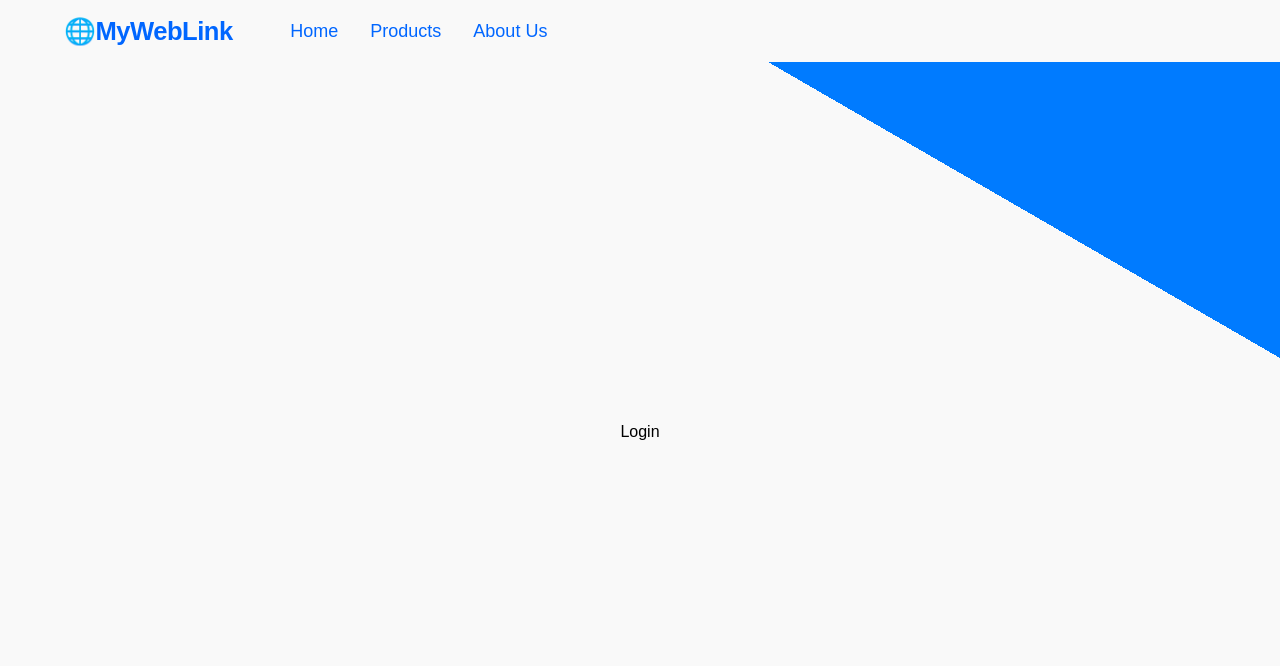
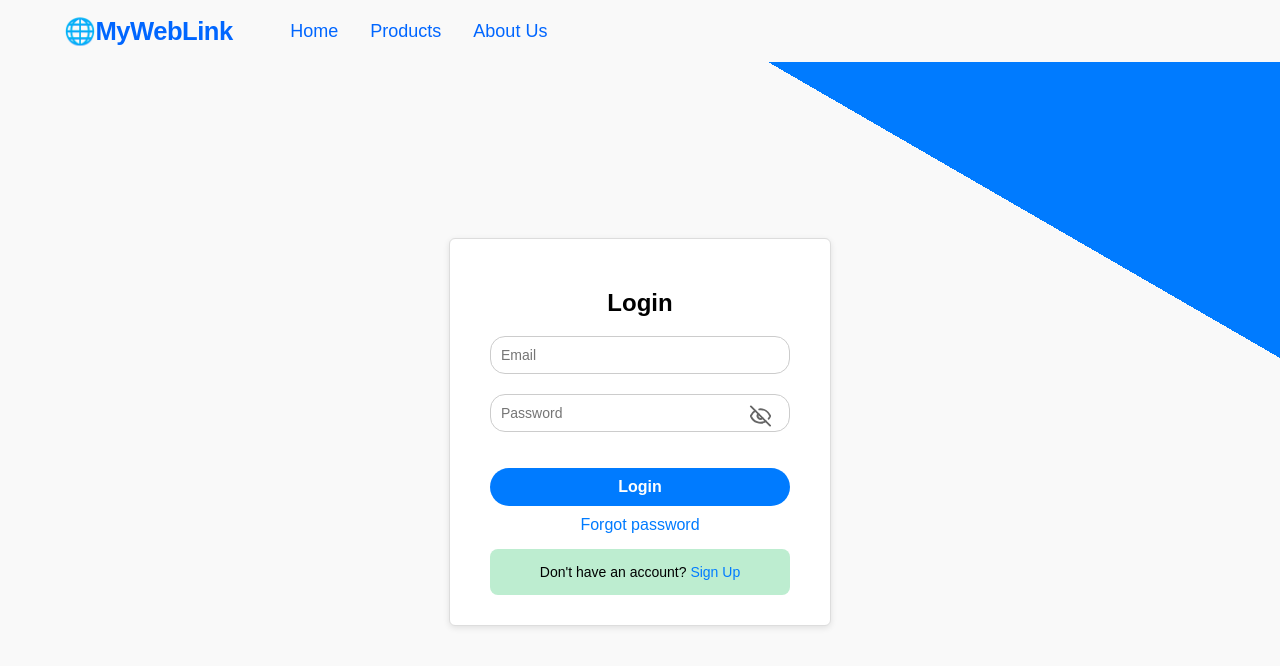
Before and after one commit to jakkappagodi9/Expense_Tracker_React_Final, a React (Vite) app: page / in a window 1280 px wide. Shown: the top 666 px of the page. Built offline with nearby package versions, Linux system fonts and the light colour scheme.

Commit message:
Log In page implemented

```diff
--- a/package.json
+++ b/package.json
@@ -12,6 +12,7 @@
   "dependencies": {
     "@hookform/resolvers": "^5.2.2",
     "firebase": "^12.8.0",
+    "lucide-react": "^0.563.0",
     "react": "^19.1.0",
     "react-dom": "^19.1.0",
     "react-hook-form": "^7.71.1",
--- a/src/App.jsx
+++ b/src/App.jsx
@@ -1,18 +1,9 @@
 import './App.css';
-import Login from './components/Login';
-import Navbar from './components/Navbar';
-import SignupForm from './components/SignupForm';
+import { RouterProvider } from 'react-router-dom';
+import { router } from './RouteLayouts/Routes';
 
 function App() {
-  return (
-    <div className="App">
-      <Navbar />
-      <div className="main-container">
-        {/* <SignupForm></SignupForm> */}
-        <Login />
-      </div>
-    </div>
-  );
+  return <RouterProvider router={router} />;
 }
 
 export default App;
--- /dev/null
+++ b/src/RouteLayouts/Layouts.jsx
@@ -0,0 +1,19 @@
+import React from 'react';
+import '../App.css';
+import Navbar from '../components/Navbar';
+import { Outlet } from 'react-router-dom';
+
+function Layouts() {
+  return (
+    <div>
+      <div className="App">
+        <Navbar />
+        <div className="main-container">
+          <Outlet />
+        </div>
+      </div>
+    </div>
+  );
+}
+
+export default Layouts;
--- /dev/null
+++ b/src/RouteLayouts/Routes.jsx
@@ -0,0 +1,31 @@
+import React from 'react';
+import Layouts from './Layouts';
+import Login from '../components/Login';
+import SignupForm from '../components/SignupForm';
+import { createBrowserRouter } from 'react-router-dom';
+import Dashboard from '../components/Dashboard';
+
+export const router = createBrowserRouter([
+  {
+    path: '/',
+    element: <Layouts />,
+    children: [
+      {
+        path: '/',
+        element: <Login />,
+      },
+      {
+        path: '/login',
+        element: <Login />,
+      },
+      {
+        path: '/signup',
+        element: <SignupForm />,
+      },
+      {
+        path: '/dashboard',
+        element: <Dashboard />,
+      },
+    ],
+  },
+]);
--- /dev/null
+++ b/src/components/Dashboard.jsx
@@ -0,0 +1,11 @@
+import React from 'react';
+
+function Dashboard() {
+  return (
+    <div>
+      <h1>Welcome To Expense Tracker </h1>
+    </div>
+  );
+}
+
+export default Dashboard;
--- a/src/components/Login.css
+++ b/src/components/Login.css
@@ -0,0 +1,97 @@
+.login-container{
+    background-color: white;
+  padding: 30px 40px;
+  border: 1px solid #ddd;
+  border-radius: 6px;
+  width: 300px;
+  box-shadow: 0 2px 6px rgba(0, 0, 0, 0.1);
+}
+.login-form{
+    display: flex;
+    flex-direction: column;
+}
+
+.login-form h2{
+    text-align: center;
+}
+.login-form input{
+margin-bottom: 20px;
+  padding: 10px;
+  font-size: 14px;
+  border: 1px solid #ccc;
+  border-radius: 15px;
+}
+.login-button{
+    padding: 10px;
+    background-color: #007bff;
+    border: none;
+    color: white;
+    font-weight: bold;
+    font-size: medium;
+    border-radius: 20px;
+    cursor: pointer;
+}
+.login-button:hover{
+    background-color: #0056b3;
+}
+
+.forgot-password{
+    display: block;
+    margin-top: 10px;
+    text-decoration: none;
+    text-align: center;
+    color: #007bff;
+}
+.forgot-link a:hover{
+    color: #0056b3;
+}
+.signUp-redirect{
+ text-align: center;
+  margin-top: 15px;
+  background-color: #bdedd0;
+  padding: 1px;
+  border-radius: 8px;
+
+  font-size: 14px;
+}
+.signUp-redirect a{
+    text-decoration: none;
+    color: #007bff;
+}
+.signUp-redirect a:hover{
+    color: #0258b5;
+}
+
+.password-field-wrapper {
+  position: relative;
+  width: 100%;
+  margin-bottom: 1rem;
+}
+
+.password-field-wrapper input {
+  width: 100%;
+  padding-right: 45px;
+  box-sizing: border-box;
+}
+
+
+.password-toggle-btn {
+position: absolute;
+  right: 12px;
+  top:38%;
+  transform: translateY(-50%);
+  background: transparent;
+  border: none;
+  cursor: pointer;
+  display: flex;
+  color: #666;
+}
+
+.password-toggle-btn:hover {
+  color: #333;
+}
+
+.login-button:disabled{
+  cursor: not-allowed;
+  opacity: 0.6;
+}
--- a/src/components/Login.jsx
+++ b/src/components/Login.jsx
@@ -1,6 +1,115 @@
-import React from 'react';
+import React, { useState } from 'react';
 import './Login.css';
+import { Link, useNavigate } from 'react-router-dom';
+import { Eye, EyeOff } from 'lucide-react';
+import { useForm } from 'react-hook-form';
+import { z } from 'zod';
+import { zodResolver } from '@hookform/resolvers/zod';
+import { getAuth, signInWithEmailAndPassword } from 'firebase/auth';
+import { app } from '../config/firebase';
 
-export default function Login() {
-  return <div>Login</div>;
+// firebse auth instance
+
+const auth = getAuth(app);
+
+const loginSchema = z.object({
+  email: z
+    .string()
+    .trim()
+    .toLowerCase()
+    .min(1, 'Please enter your email address.')
+    .email('Incorrect Email'),
+  password: z.string().min(1, 'Please enter your password.'),
+});
+// Login component
+function Login() {
+  const navigate = useNavigate();
+  const [showPassword, setShowPassword] = useState(false);
+  const {
+    register,
+    setError,
+    handleSubmit,
+    formState: { errors, isSubmitting },
+  } = useForm({ resolver: zodResolver(loginSchema), mode: 'onTouched' });
+
+  const togglePassword = () => {
+    setShowPassword((prev) => !prev);
+  };
+
+  const submitLoginForm = async (data) => {
+    try {
+      const credentials = await signInWithEmailAndPassword(
+        auth,
+        data.email,
+        data.password,
+      );
+      const idToken = await credentials.user.getIdToken();
+      const emailId = credentials.user.email;
+      localStorage.setItem('idToken', idToken);
+      localStorage.setItem('emailId', emailId);
+      // console.log(idToken);
+      navigate('/dashboard');
+    } catch (loginError) {
+      console.log(loginError);
+      if (loginError.code === 'auth/invalid-credential') {
+        setError('password', { message: 'Incorrect Credentilas' });
+        setError('email', { message: 'Invalid Credentilas' });
+      } else {
+        setError('root', { message: 'something went wrong ' });
+      }
+    }
+  };
+
+  return (
+    <div className="login-container">
+      <form className="login-form" onSubmit={handleSubmit(submitLoginForm)}>
+        <h2>Login</h2>
+        {errors.email && (
+          <span style={{ color: 'red' }}>{errors.email.message}</span>
+        )}
+        <input
+          id="email"
+          {...register('email')}
+          placeholder="Email"
+          className="login-input"
+        />
+        <div className="password-field-wrapper">
+          {errors.password && (
+            <span style={{ color: 'red' }}>{errors.password.message}</span>
+          )}
+          <input
+            id="password"
+            {...register('password')}
+            type={showPassword ? 'text' : 'password'}
+            placeholder="Password"
+          />
+
+          <button
+            type="button"
+            className="password-toggle-btn"
+            onClick={togglePassword}
+          >
+            {showPassword ? <Eye size={23} /> : <EyeOff size={23} />}
+          </button>
+        </div>
+
+        <button type="submit" disabled={isSubmitting} className="login-button">
+          Login
+        </button>
+      </form>
+
+      <div className="forgot-link">
+        <Link to="/" className="forgot-password">
+          Forgot password
+        </Link>
+      </div>
+      <div className="signUp-redirect">
+        <p>
+          Don't have an account? <Link to="/signup">Sign Up</Link>
+        </p>
+      </div>
+    </div>
+  );
 }
+
+export default Login;
--- a/src/components/SignupForm.jsx
+++ b/src/components/SignupForm.jsx
@@ -1,7 +1,7 @@
 import './SignupForm.css';
-import { Link } from 'react-router-dom';
+import { Link, useNavigate } from 'react-router-dom';
 import { useForm } from 'react-hook-form';
-import { email, set, z } from 'zod';
+import { z } from 'zod';
 import { zodResolver } from '@hookform/resolvers/zod';
 import { app } from '../config/firebase';
 import {
@@ -34,6 +34,7 @@ const signUpSchema = z
 // SignUp Component
 
 function SignupForm() {
+  const navigate = useNavigate();
   const {
     register,
     handleSubmit,
@@ -54,7 +55,9 @@ function SignupForm() {
       const user = userCredential.user;
       try {
         await sendEmailVerification(userCredential.user);
+
         console.log('verification email sent to ', user.email);
+        navigate('/login');
       } catch (verificationError) {
         console.error('failed to send verification mail :', verificationError);
         setError('root', {
@@ -112,7 +115,7 @@ function SignupForm() {
         </form>
         <div className="login-redirect">
           <p>
-            Have an account? <Link to="">Login</Link>
+            Have an account? <Link to="/login">Login</Link>
           </p>
         </div>
       </div>
--- a/src/main.jsx
+++ b/src/main.jsx
@@ -2,12 +2,9 @@ import { StrictMode } from 'react';
 import { createRoot } from 'react-dom/client';
 import './index.css';
 import App from './App.jsx';
-import { BrowserRouter } from 'react-router-dom';
 
 createRoot(document.getElementById('root')).render(
   <StrictMode>
-    <BrowserRouter>
-      <App />
-    </BrowserRouter>
-  </StrictMode>
+    <App />
+  </StrictMode>,
 );
```
Also changed, not shown: 1 other file (tests, documents, lock files or other folders).
